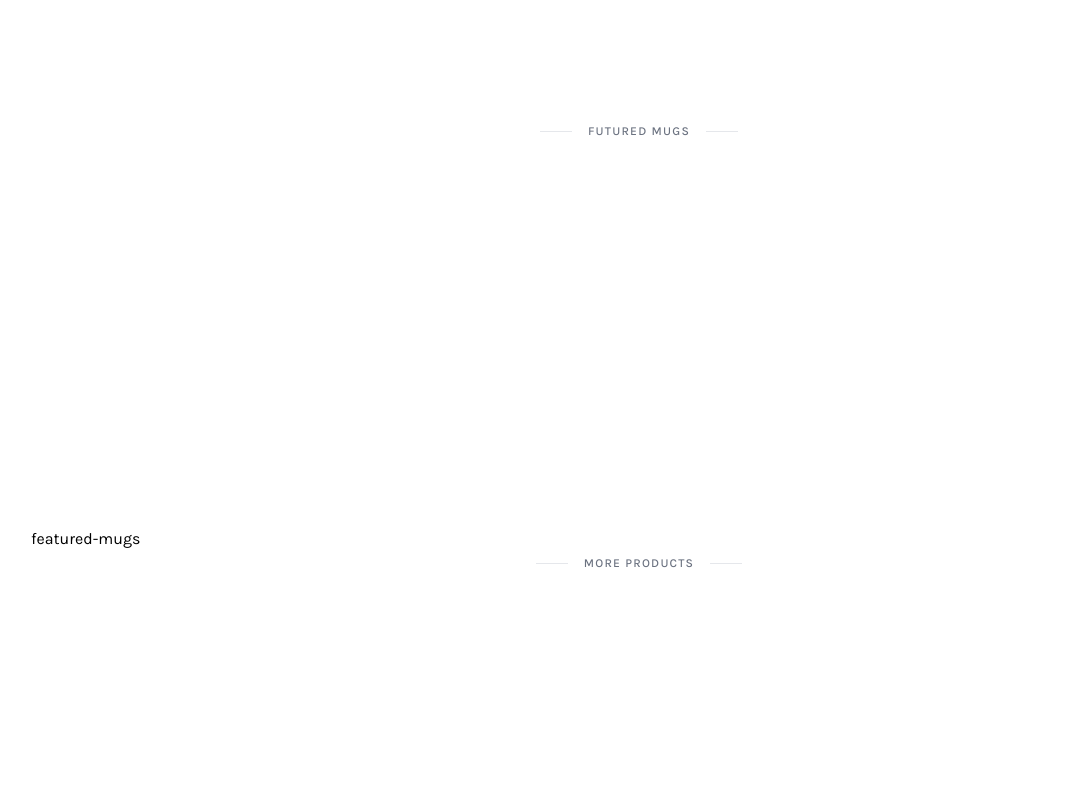
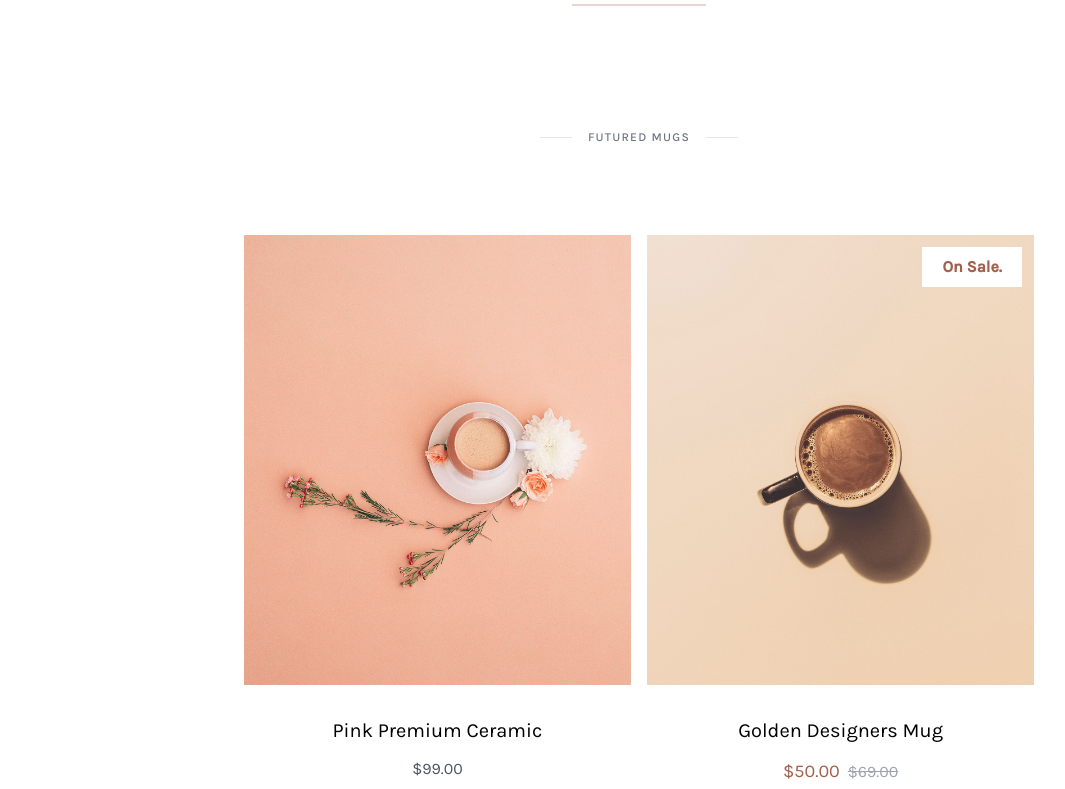
Before and after one commit to thachthaiminh/Learn-TailwindCSS-Coffee-Style, a React (Vite) app in the folder Learn-TailwindCSS-Coffee-Style/: page / in a window 1280 px wide. Shown: the part 1091-1880 px from the top of the page, without its empty margins (1-1066 px from the left). Built offline with nearby package versions, Linux system fonts and the light colour scheme.

Commit message:
Add featured mugs - product card.

```diff
--- a/Learn-TailwindCSS-Coffee-Style/src/components/Main.jsx
+++ b/Learn-TailwindCSS-Coffee-Style/src/components/Main.jsx
@@ -1,7 +1,7 @@
 function Main() {
   return (
     <div>
-      <div className="slider h-[530px] bg-[url('./assets/bg_slider.png')] bg-cover bg-no-repeat bg-bottom">
+      <div className="slider h-[540px] bg-[url('./assets/bg_slider.png')] bg-cover bg-no-repeat bg-bottom">
         <div className="w-full h-full flex justify-center items-center bg-gray-800 bg-opacity-40">
           <div className="mx-16 text-white text-center">
             <div className="mb-6">BEST PLACE TO BUY COFFEE</div>
@@ -10,7 +10,7 @@ function Main() {
               Now you can choose one of other and to buy it.
             </div>
             <div className="flex justify-center">
-              <div className=" uppercase bg-white text-gray-900 w-max tracking-wider py-4 px-8 text-sm font-semibold cursor-pointer hover:opacity-95">
+              <div className="ttm-button bg-white text-gray-900 w-max ">
                 Explore Our Products
               </div>
             </div>
@@ -18,12 +18,10 @@ function Main() {
         </div>
       </div>
       {/* End slider */}
-      <div className="story">
-        <div className="w-full h-full flex justify-center items-center">
+      <div className="story flex justify-center items-center">
         <div className="px-4 sm:px-16 md:px-32 lg:px-64 xl:px-96 py-32 text-center">
           <div className="text-[28px] leading-10 mb-6 font-normal">
-              Even the all-powerful Pointing has no control about the blind
-              texts.
+            Even the all-powerful Pointing has no control about the blind texts.
           </div>
           <div className="text-gray-500 leading-7 mb-6">
             It is a paradisematic country, in which roasted parts of sentences
@@ -42,16 +40,64 @@ function Main() {
           </div>
         </div>
       </div>
-      </div>
       {/* End story  */}
       <div className="ttm-subheadLine ">
         <div className="ttm-subheadLine-deco-line "></div>
         <div className="ttm-subheadLine-label ">Futured Mugs</div>
         <div className="ttm-subheadLine-deco-line w-8 h-px bg-gray-200"></div>
       </div>
-      <div className="featured-mugs">featured-mugs</div>
+      <div className="featured-mugs w-[95%] lg:w-[65%] mx-auto mb-20">
+        <div className="grid grid-cols-1 lg:grid-cols-2 gap-8 lg:gap-4">
+          <div className="ttm-product-card ">
+            <div className="h-[300px] sm:h-[450px] bg-[url('./assets/mugs1.jpg')] bg-cover bg-no-repeat bg-center">
+              <a href="#">
+                <div className="w-full h-full hover:bg-gray-900 hover:bg-opacity-10 hover:transition-all hover:ease-in-out hover:duration-400 relative group">
+                  <div className="ttm-button absolute  bg-white text-gray-900 w-11/12 bottom-4 left-1/2 -translate-x-1/2 hidden group-hover:block group-hover:animate-fadeIn ">
+                    Explore Mug
+                  </div>
+                </div>
+              </a>
+            </div>
+            <div className="text-center mt-8">
+              <a href="#" alt="product">
+                <div className="text-xl mb-3 hover:text-coffee-400">
+                  Pink Premium Ceramic
+                </div>
+              </a>
+              <div className="ttm-price">
+                <span className="\ text-gray-600 ">$99.00</span>
+              </div>
+            </div>
+          </div>
+          <div className="ttm-product-card ">
+            <div className="h-[300px] sm:h-[450px] bg-[url('./assets/mugs2.jpg')] bg-cover bg-no-repeat bg-center">
+              <a href="#">
+                <div className="w-full h-full hover:bg-gray-900 hover:bg-opacity-10 hover:transition-all hover:ease-in-out hover:duration-400 relative group">
+                  <div className="absolute w-[100px] bg-white py-2 px-4 top-3 right-3 text-center font-semibold text-coffee-400 ">
+                    On Sale.
+                  </div>
+                  <div className="ttm-button absolute bg-white text-gray-900 w-11/12 bottom-4 left-1/2 -translate-x-1/2 hidden group-hover:block group-hover:animate-fadeIn text-center uppercase tracking-wider py-4 px-8 text-sm font-semibold cursor-pointer hover:opacity-90">
+                    Explore Mug
+                  </div>
+                </div>
+              </a>
+            </div>
+            <div className="text-center mt-8">
+              <a href="#" alt="product">
+                <div className="text-xl mb-3 hover:text-coffee-400">
+                  Golden Designers Mug
+                </div>
+              </a>
+              <div className="ttm-price">
+                <span className="text-lg text-coffee-400">$50.00</span>
+                <span className="ml-2 text-gray-400 line-through">$69.00</span>
+              </div>
+            </div>
+          </div>
+        </div>
+      </div>
       {/* End featured-mugs  */}
-      <div className="ttm-subheadLine ">
+      <div className="ttm-subheadLine">
         <div className="ttm-subheadLine-deco-line "></div>
         <div className="ttm-subheadLine-label ">More Products</div>
         <div className="ttm-subheadLine-deco-line w-8 h-px bg-gray-200"></div>
--- a/Learn-TailwindCSS-Coffee-Style/src/index.css
+++ b/Learn-TailwindCSS-Coffee-Style/src/index.css
@@ -25,7 +25,7 @@
 }
 
 .ttm-subheadLine {
-  @apply flex justify-center items-center mb-96;
+  @apply flex justify-center items-center mb-[90px];
 }
 
 .ttm-subheadLine-deco-line {
@@ -33,5 +33,9 @@
 }
 
 .ttm-subheadLine-label {
-  @apply uppercase mx-4 tracking-widest text-gray-500  font-medium text-[12px] text-center;
+  @apply uppercase mx-4 tracking-widest text-gray-500  font-medium text-xs text-center;
 }
+
+.ttm-button {
+  @apply text-center uppercase tracking-wider py-4 px-8 text-sm font-semibold cursor-pointer hover:opacity-90;
+}
--- a/Learn-TailwindCSS-Coffee-Style/tailwind.config.js
+++ b/Learn-TailwindCSS-Coffee-Style/tailwind.config.js
@@ -19,9 +19,14 @@ export default {
           "0%": { transform: "translateY(-100%)" },
           "100%": { transform: "translateY(0)" },
         },
+        fadeIn: {
+          from: { opacity: 0 },
+          to: { opacity: 1 },
+        },
       },
       animation: {
         slideDown: "slideDown .6s ease-in-out",
+        fadeIn: "fadeIn .6s ease-in-out",
       },
       backdropImage: {
         "slider-bg": 'url("./assets/bg_slider.png")',
```
Also changed, not shown: Learn-TailwindCSS-Coffee-Style/src/assets/mugs1.jpg (added), Learn-TailwindCSS-Coffee-Style/src/assets/mugs2.jpg (added). Lines whose indentation alone changed are shown as unchanged.
